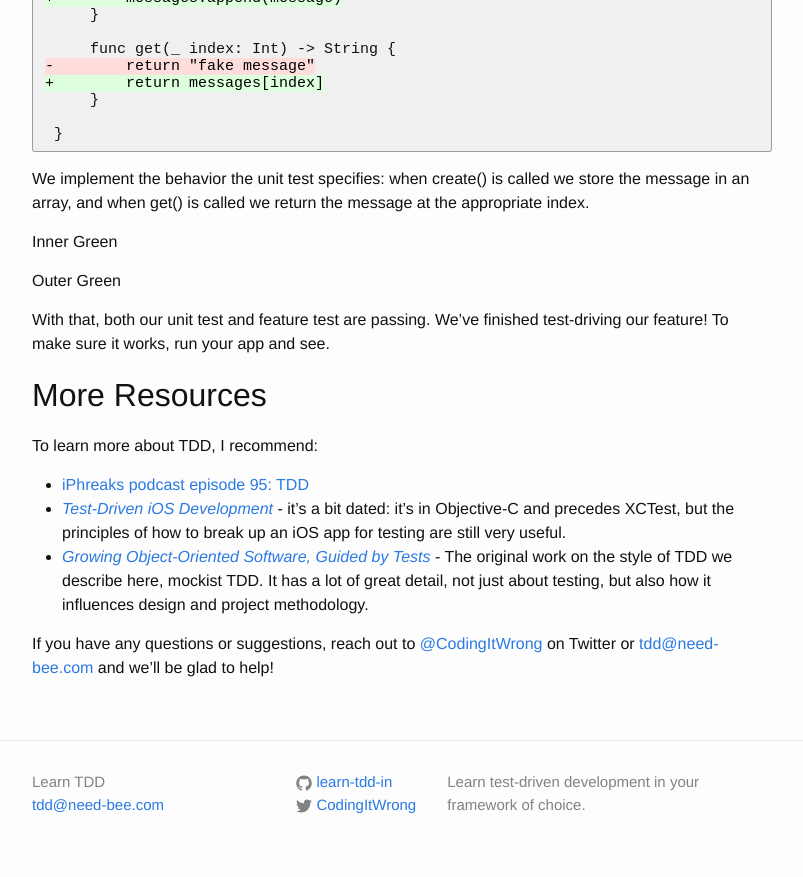
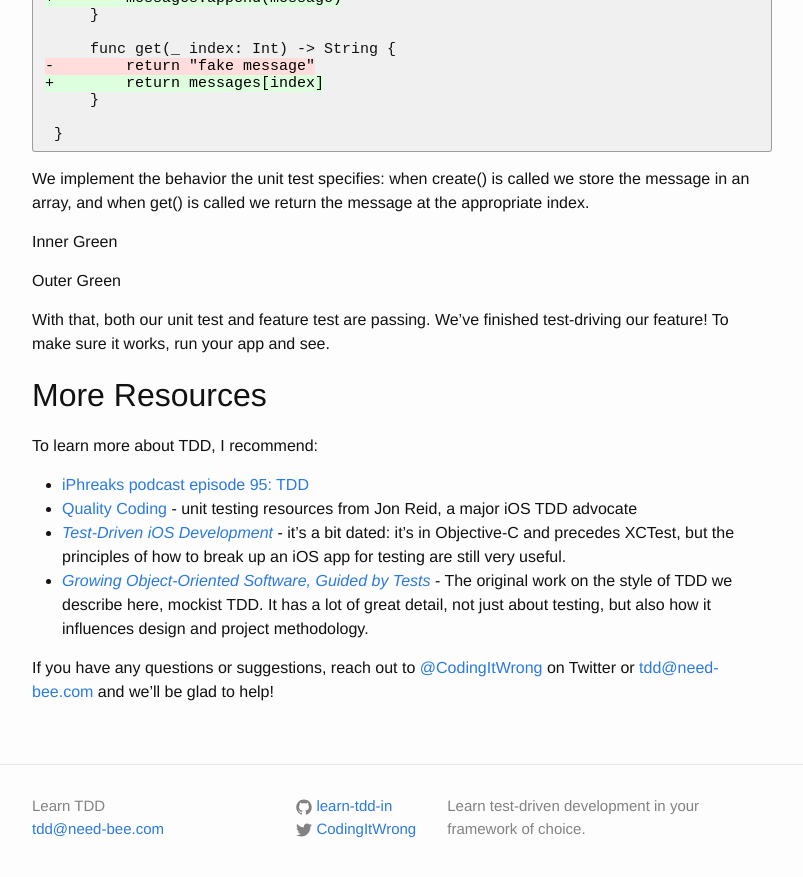
Before and after one commit to learn-tdd-in/learntdd.in, a Jekyll site: the page built from cocoa-touch/index.md, in a window 1280 px wide and 900 px high, scrolled down 6936 px. Shown: the top 877 px of the window, without its empty margins (238-1041 px from the left). Built offline with Jekyll 4.4.1, drawn with Linux system fonts in a browser that asks for light colours.

Commit message:
Add qcoding

```diff
--- a/cocoa-touch/index.md
+++ b/cocoa-touch/index.md
@@ -25,6 +25,7 @@ To begin, create a new iOS app in Xcode, then [install EarlGrey][earl-grey-insta
 To learn more about TDD, I recommend:
 
 * [iPhreaks podcast episode 95: TDD](https://devchat.tv/iphreaks/095-ips-tdd-test-driven-development)
+* [Quality Coding](https://qualitycoding.org/) - unit testing resources from Jon Reid, a major iOS TDD advocate
 * [_Test-Driven iOS Development_](http://www.informit.com/store/test-driven-ios-development-9780321774187) - it's a bit dated: it's in Objective-C and precedes XCTest, but the principles of how to break up an iOS app for testing are still very useful.
 {% include tutorial-goos.md %}
 
```
